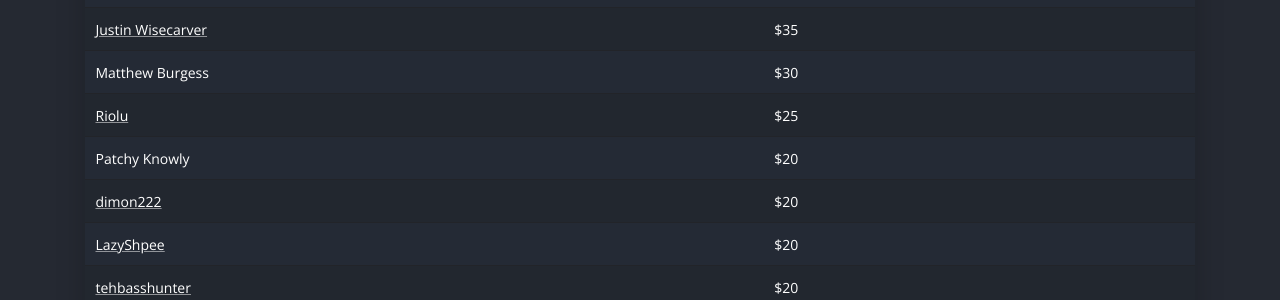
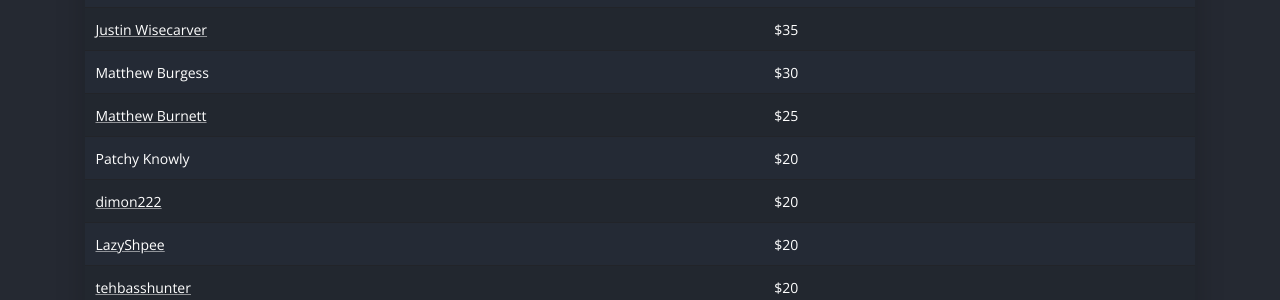
Before and after one commit to ShareX/sharex.github.io, a Jekyll site: the page built from donate/index.html, in a window 1280 px wide. Shown: the part 1132-1432 px from the top of the page. Built offline with Jekyll 4.4.1, drawn with Linux system fonts in a browser that asks for light colours; nearby versions of some CDN libraries.

Commit message:
Update info

```diff
--- a/donate/index.html
+++ b/donate/index.html
@@ -177,7 +177,7 @@ title: Donate
                     <td>$30</td>
                 </tr>
                 <tr>
-                    <td><a href="https://twitter.com/0xRiolu">Riolu</a></td>
+                    <td><a href="https://github.com/matthewburnett">Matthew Burnett</a></td>
                     <td></td>
                     <td>$25</td>
                 </tr>
```
